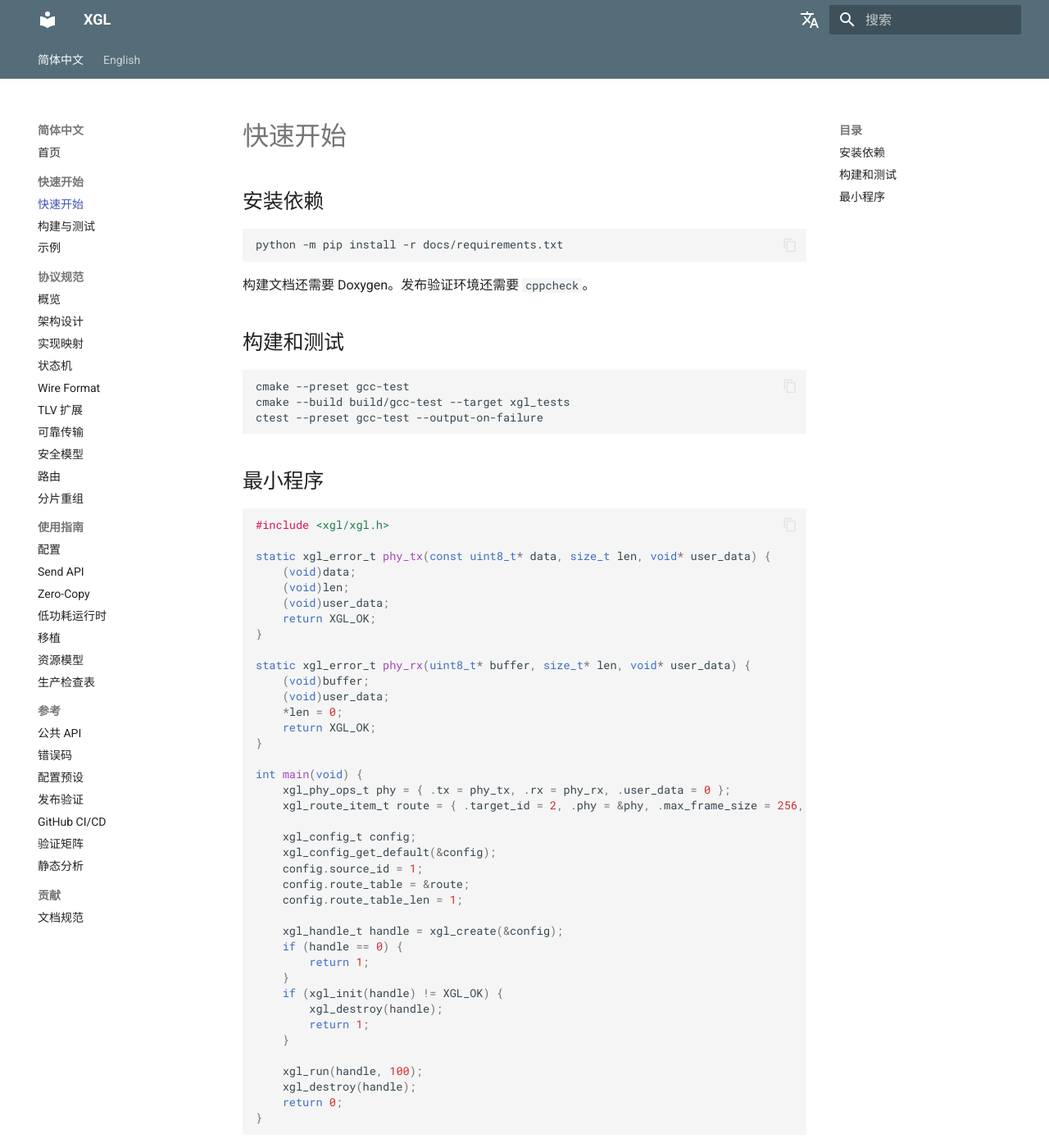
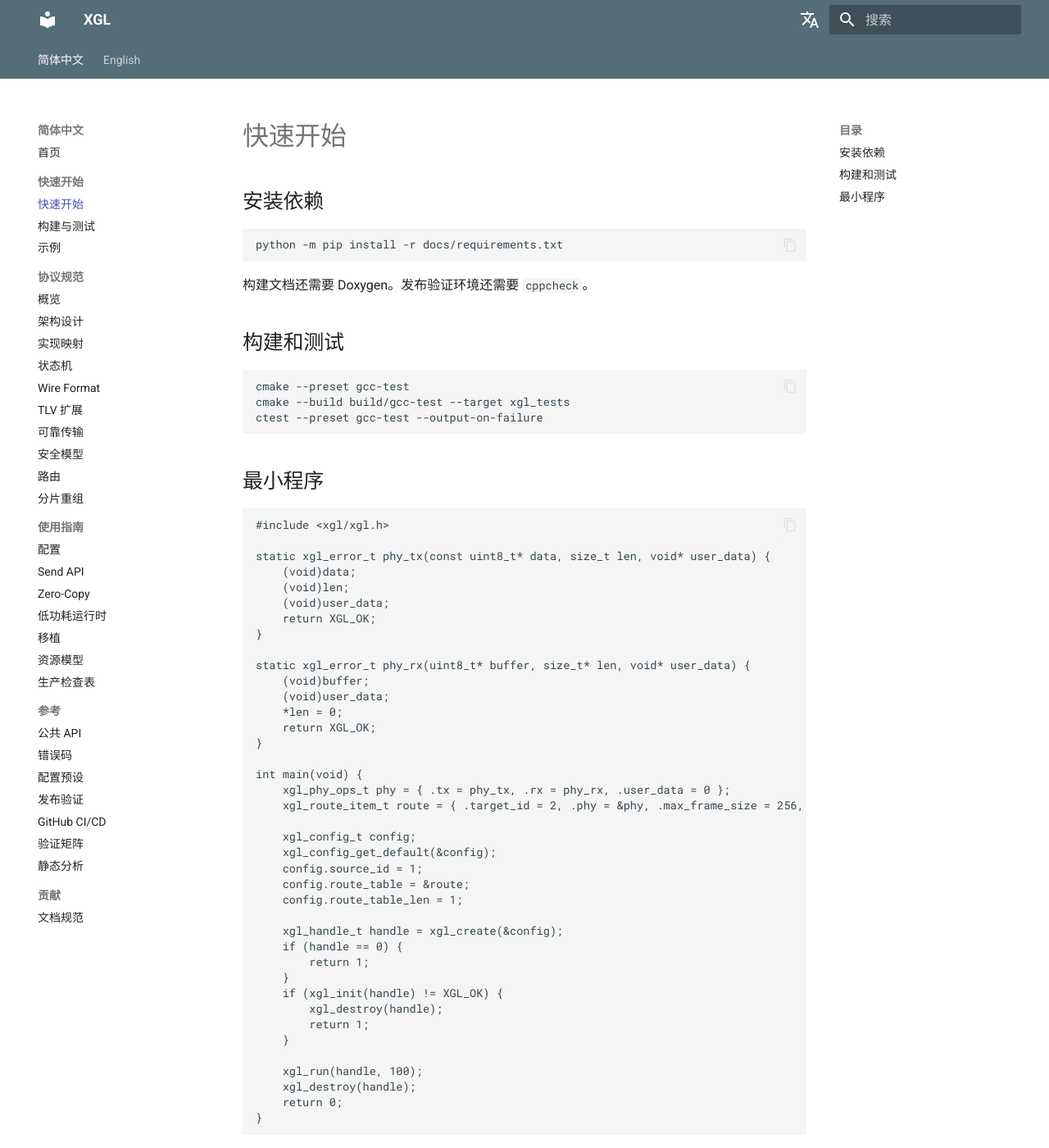
Before and after one commit to X-Gen-Lab/xgen-link, an MkDocs documentation site: the page built from docs/zh/getting-started/quick-start.md, in a window 1280 px wide and 1400 px high. Shown: the whole window at 82% size. Built offline with MkDocs 1.6.1 and Material for MkDocs 9.7.7, drawn with Linux system fonts in a browser that asks for light colours; comment, search, counter and statistics services are not loaded.

Commit message:
fix(ci): harden docs and static analysis gates

```diff
--- a/CMakeLists.txt
+++ b/CMakeLists.txt
@@ -197,6 +197,7 @@
                 --std=c11
                 --inline-suppr
                 --error-exitcode=1
+                --suppress=toomanyconfigs
                 -I ${CMAKE_CURRENT_SOURCE_DIR}/include
                 ${XGL_SOURCES}
             WORKING_DIRECTORY ${CMAKE_CURRENT_SOURCE_DIR}
--- a/mkdocs.yml
+++ b/mkdocs.yml
@@ -41,8 +41,8 @@
   - toc:
       permalink: true
   - pymdownx.details
-  - pymdownx.highlight
-  - pymdownx.inlinehilite
+  - pymdownx.highlight:
+      use_pygments: false
   - pymdownx.snippets
   - pymdownx.tabbed:
       alternate_style: true
```
